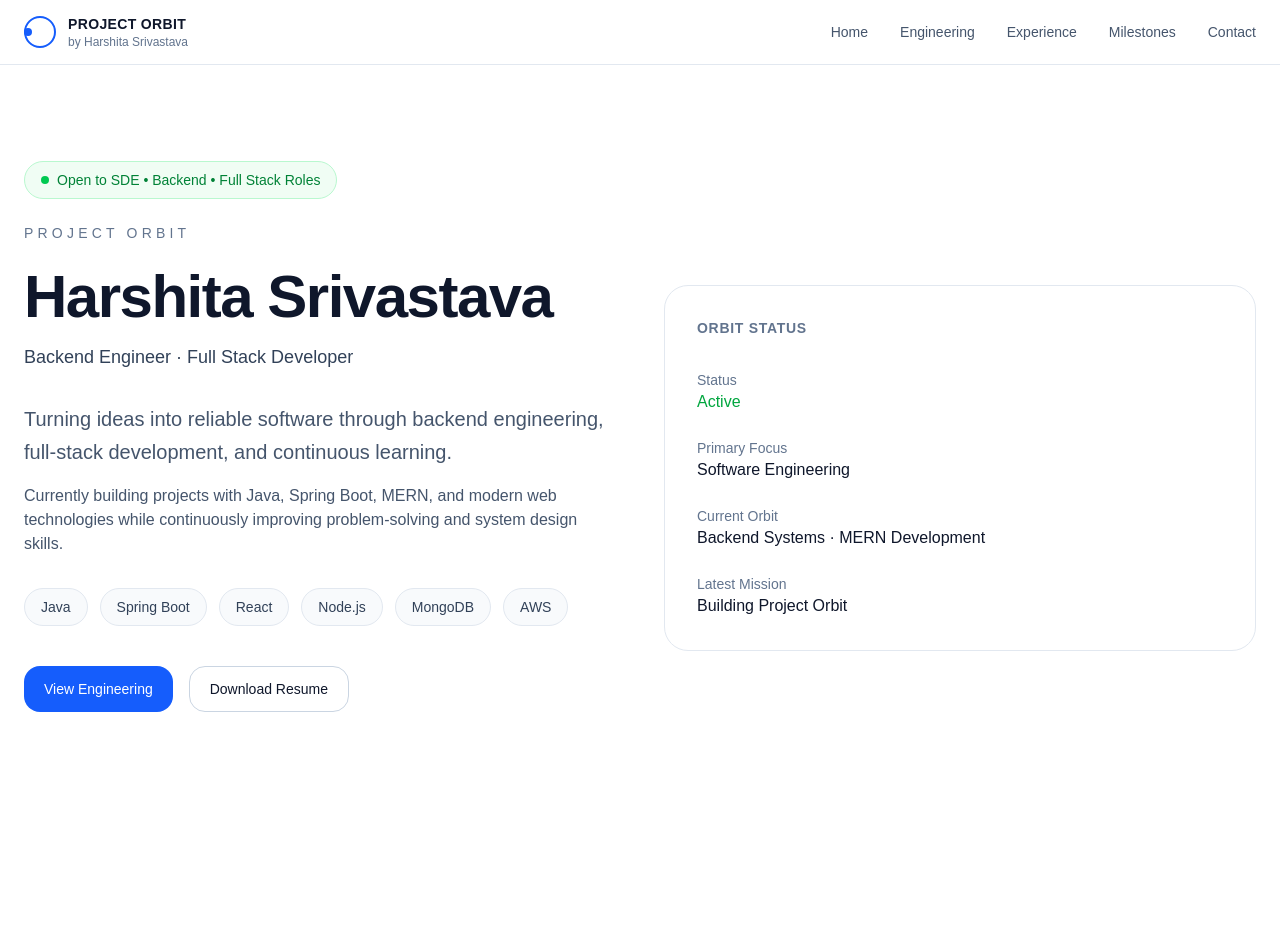
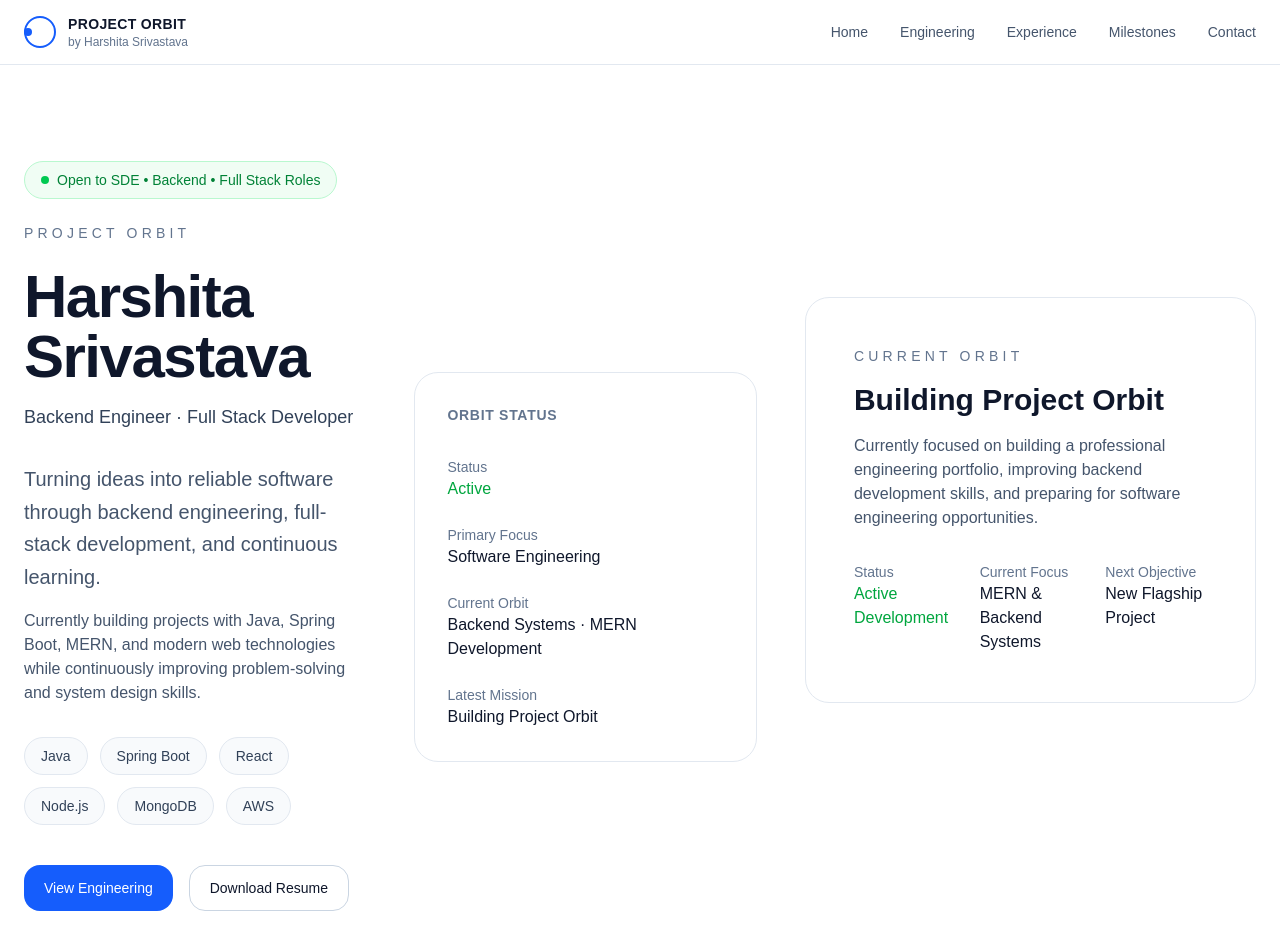
Before and after one commit to HARSHITA-SRIVASTAVA/project-orbit, a Next.js app: page / in a window 1280 px wide. Shown: the top 950 px of the page. Before the commit the page ends 832 px from the top, so only its background shows below. Built offline with nearby package versions, Linux system fonts and the light colour scheme.

Commit message:
feat:added current orbit section

```diff
--- a/app/page.tsx
+++ b/app/page.tsx
@@ -2,6 +2,7 @@ import Navbar from "@/components/layout/Navbar";
 import Button from "@/components/ui/Button";
 
 import Hero from "@/components/home/Hero";
+import CurrentOrbit from "@/components/home/CurrentOrbit";
 
 export default function Home() {
   return (
@@ -11,6 +12,7 @@ export default function Home() {
       <main className="flex min-h-[calc(100vh-64px)] items-center justify-center">
         {/* Hero */}
         <Hero />
+        <CurrentOrbit />
 
       </main>
     </>
--- /dev/null
+++ b/components/home/CurrentOrbit.tsx
@@ -0,0 +1,48 @@
+import Container from "@/components/layout/Container";
+
+export default function CurrentOrbit() {
+  return (
+    <section className="pb-24">
+      <Container>
+        <div className="rounded-3xl border border-slate-200 p-8 md:p-12">
+          <p className="text-sm uppercase tracking-[0.3em] text-slate-500">
+            Current Orbit
+          </p>
+
+          <h2 className="mt-4 text-3xl font-bold text-slate-900">
+            Building Project Orbit
+          </h2>
+
+          <p className="mt-4 max-w-2xl text-slate-600">
+            Currently focused on building a professional engineering portfolio,
+            improving backend development skills, and preparing for software
+            engineering opportunities.
+          </p>
+
+          <div className="mt-8 grid gap-6 md:grid-cols-3">
+            <div>
+              <p className="text-sm text-slate-500">Status</p>
+              <p className="font-medium text-green-600">
+                Active Development
+              </p>
+            </div>
+
+            <div>
+              <p className="text-sm text-slate-500">Current Focus</p>
+              <p className="font-medium text-slate-900">
+                MERN & Backend Systems
+              </p>
+            </div>
+
+            <div>
+              <p className="text-sm text-slate-500">Next Objective</p>
+              <p className="font-medium text-slate-900">
+                New Flagship Project
+              </p>
+            </div>
+          </div>
+        </div>
+      </Container>
+    </section>
+  );
+}
```
